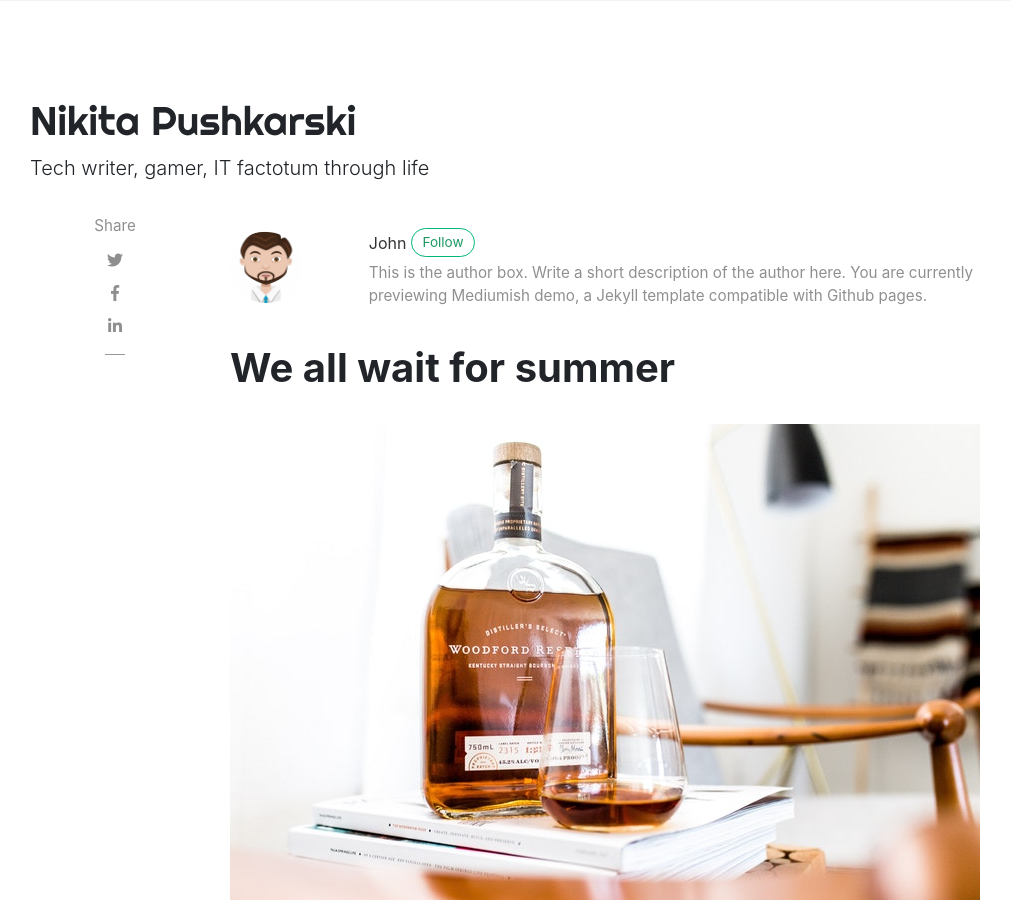
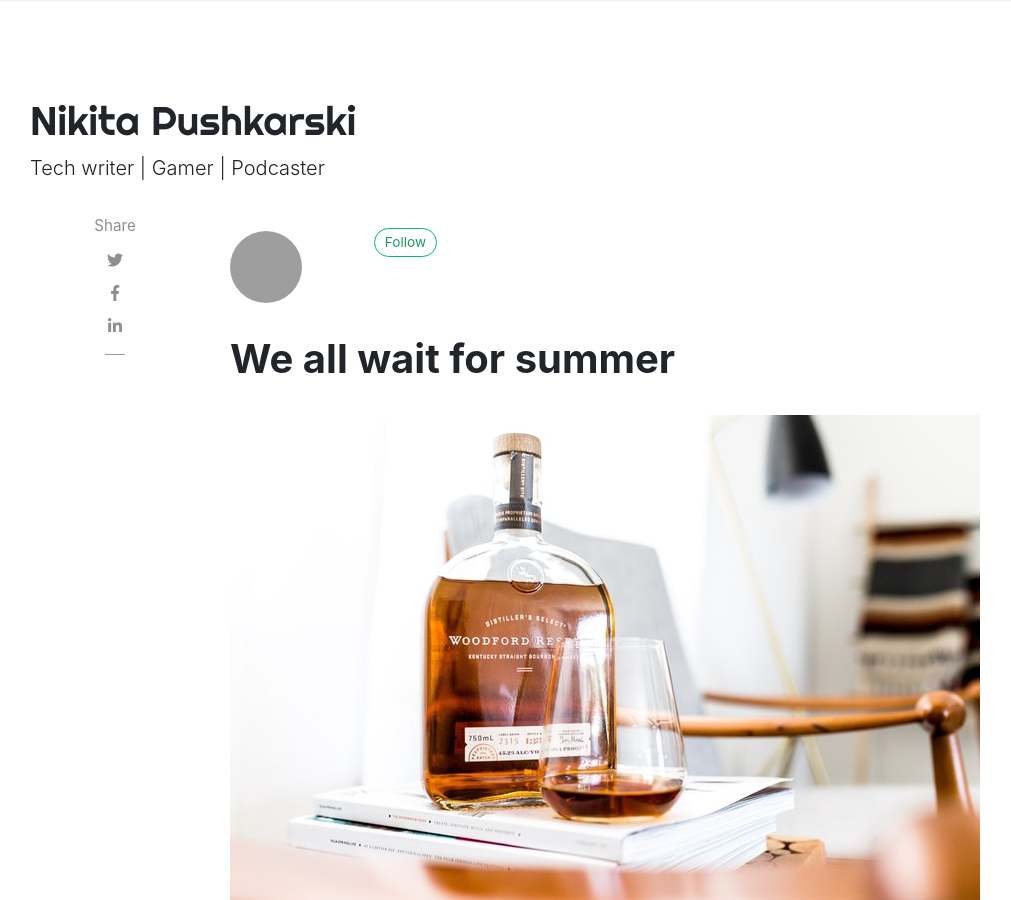
Before and after one commit to nikpushkarski/pushkar.ski, a Jekyll site: the page built from _posts/2018-01-12-we-all-wait-for-summer.md, in a window 1280 px wide and 900 px high. Shown: the whole window, without its empty margins (55-1066 px from the left). Built offline with Jekyll 4.4.1, drawn with Linux system fonts in a browser that asks for light colours; nearby versions of some CDN libraries; comment, search, counter and statistics services are not loaded; grey boxes are pictures that could not be loaded.

Commit message:
info about the author

```diff
--- a/_config.yml
+++ b/_config.yml
@@ -1,10 +1,10 @@
 # Site
 name: "Nikita Pushkarski"
 title: "Nikita Pushkarski"
-description: "Tech writer, gamer, IT factotum through life"
+description: "Tech writer | Gamer | Podcaster"
 logo: 'assets/images/logo.png'
 favicon: 'assets/images/favicon.ico'
-baseurl: "/"
+baseurl: ""
 google_analytics: ''
 disqus: 'pushkar.ski'
 mailchimp-list: 'https://wowthemes.us11.list-manage.com/subscribe/post?u=8aeb20a530e124561927d3bd8&amp;id=8c3d2d214b'
@@ -20,16 +20,7 @@
     email: neskuchaev@gmail.com
     web: https://www.pushkar.ski
     twitter: https://twitter.com/npushkarski
-    description: "Author of Mediumish, a Bootstrap Medium styled template available for WordPress, HTML, Ghost and Jekyll. You are currently previewing Jekyll template demo."
-  john:
-    name: John
-    display_name: John
-    avatar: 'assets/images/avatar.png'
-    gravatar: b1cc14991db7a456fcd761680bbc8f81
-    email: wowthemesnet@gmail.com
-    web: https://www.wowthemes.net
-    twitter: https://twitter.com/wowthemesnet
-    description: "This is the author box. Write a short description of the author here. You are currently previewing Mediumish demo, a Jekyll template compatible with Github pages."
+    description: "Tech writer and the author of this blog. Open for part-time and/or freelance projects, feel free to contact me"
 
 # Plugins
 plugins:
@@ -62,9 +53,9 @@
       line_numbers: true
 
 # Adsense (change to "enabled" to activate, also your client id and ad slot. Create a new ad unit from your Adsense account to get the slot.)
-# adsense: "disabled"
-# adsense-data-ad-client: "ca-pub-3412143450191416"
-# adsense-data-ad-slot: "1363087678"
+adsense: "disabled"
+adsense-data-ad-client: "ca-pub-3412143450191416"
+adsense-data-ad-slot: "1363087678"
 
 # Lazy Images ("enabled" or "disabled")
 lazyimages: "disabled"
```
